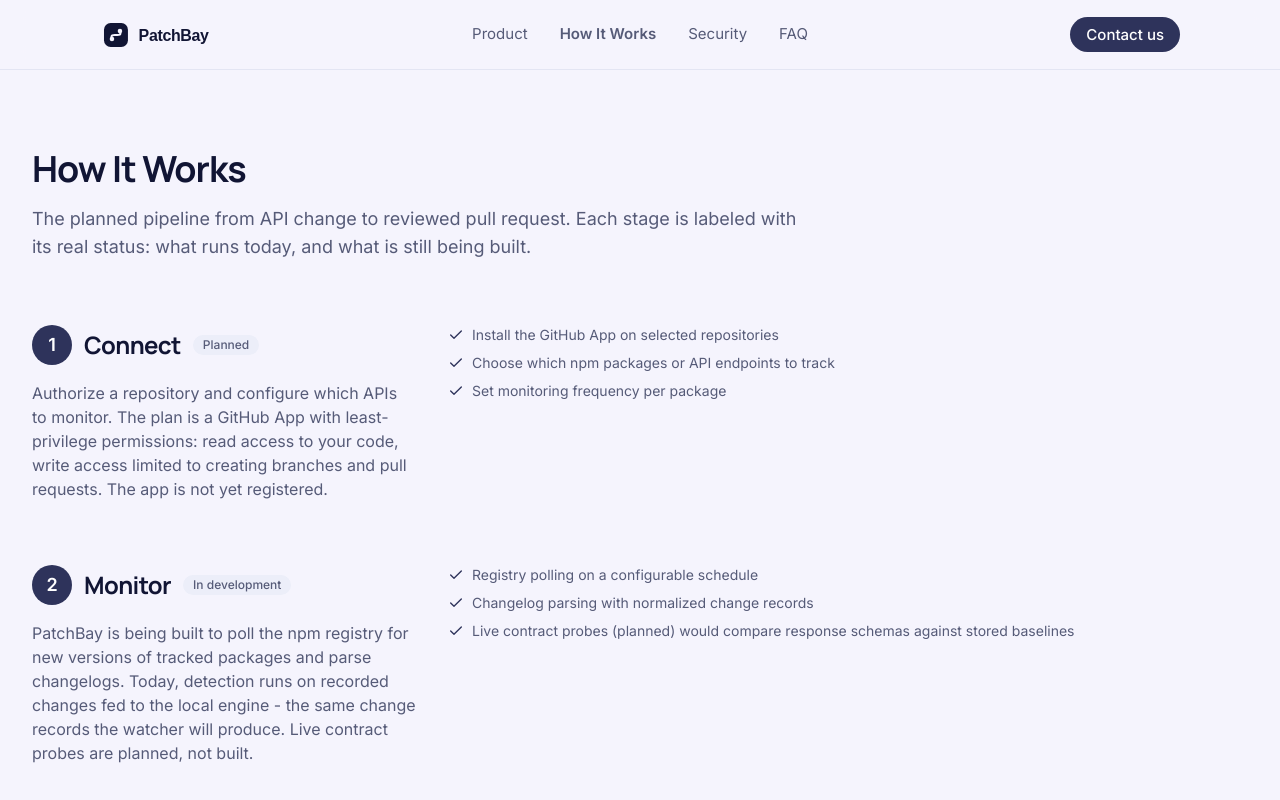
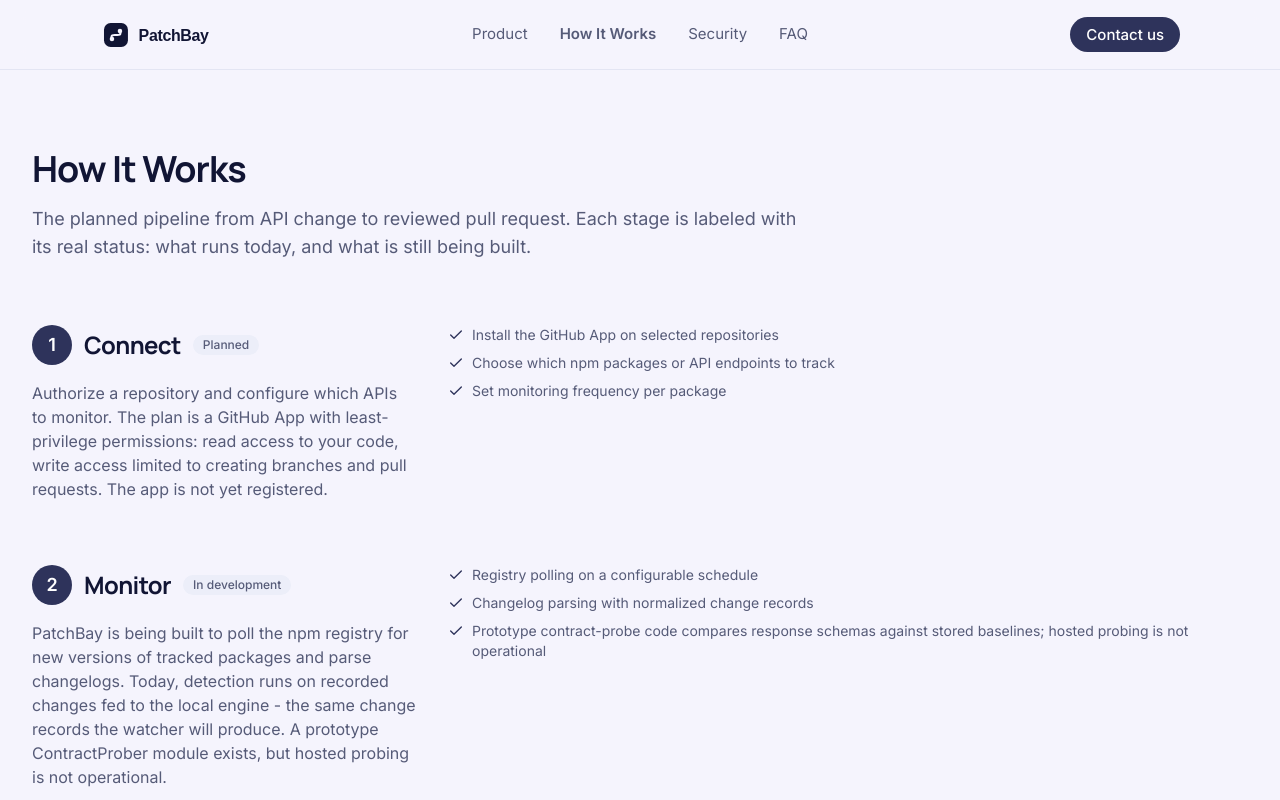
Before and after one commit to Nitish-1303/Patchversion, a Next.js app in the folder packages/site/: page /how-it-works in a window 1280 px wide. Shown: the top 800 px of the page. Built offline with nearby package versions, Linux system fonts and the light colour scheme.

Commit message:
Update page.tsx

```diff
--- a/packages/site/src/app/how-it-works/page.tsx
+++ b/packages/site/src/app/how-it-works/page.tsx
@@ -26,11 +26,11 @@ export default function HowItWorksPage() {
           number={2}
           title="Monitor"
           status="development"
-          description="PatchBay is being built to poll the npm registry for new versions of tracked packages and parse changelogs. Today, detection runs on recorded changes fed to the local engine - the same change records the watcher will produce. Live contract probes are planned, not built."
+          description="PatchBay is being built to poll the npm registry for new versions of tracked packages and parse changelogs. Today, detection runs on recorded changes fed to the local engine - the same change records the watcher will produce. A prototype ContractProber module exists, but hosted probing is not operational."
           details={[
             'Registry polling on a configurable schedule',
             'Changelog parsing with normalized change records',
-            'Live contract probes (planned) would compare response schemas against stored baselines',
+            'Prototype contract-probe code compares response schemas against stored baselines; hosted probing is not operational',
           ]}
         />
         <Stage
```
